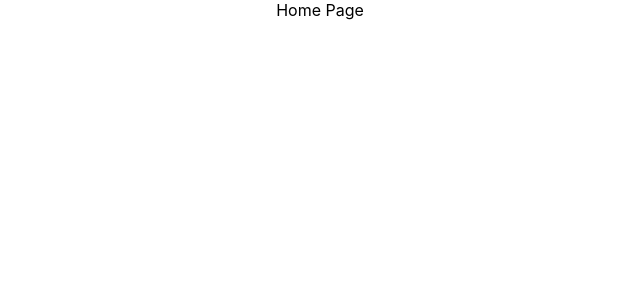
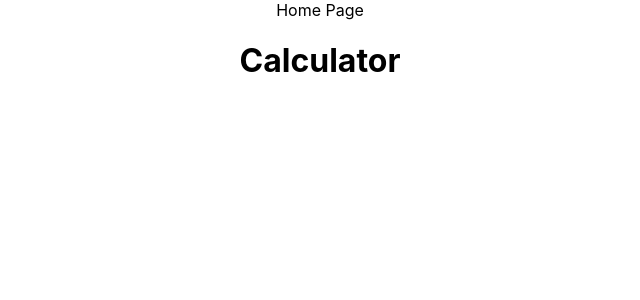
Before and after one commit to shakeer7396/Calculator-in-react, a React (Create React App) app in the folder calculator/: page / in a window 1280 px wide. Shown: the top 300 px of the page, without its empty margins (320-960 px from the left). Built offline with nearby package versions, Linux system fonts and the light colour scheme.

Commit message:
Update Home.jsx

```diff
--- a/calculator/src/Components/Home.jsx
+++ b/calculator/src/Components/Home.jsx
@@ -4,6 +4,7 @@ const Home = () => {
   return (
     <>
     <div>Home Page</div>
+    <h1>Calculator</h1>
     </>
   )
 }
```
